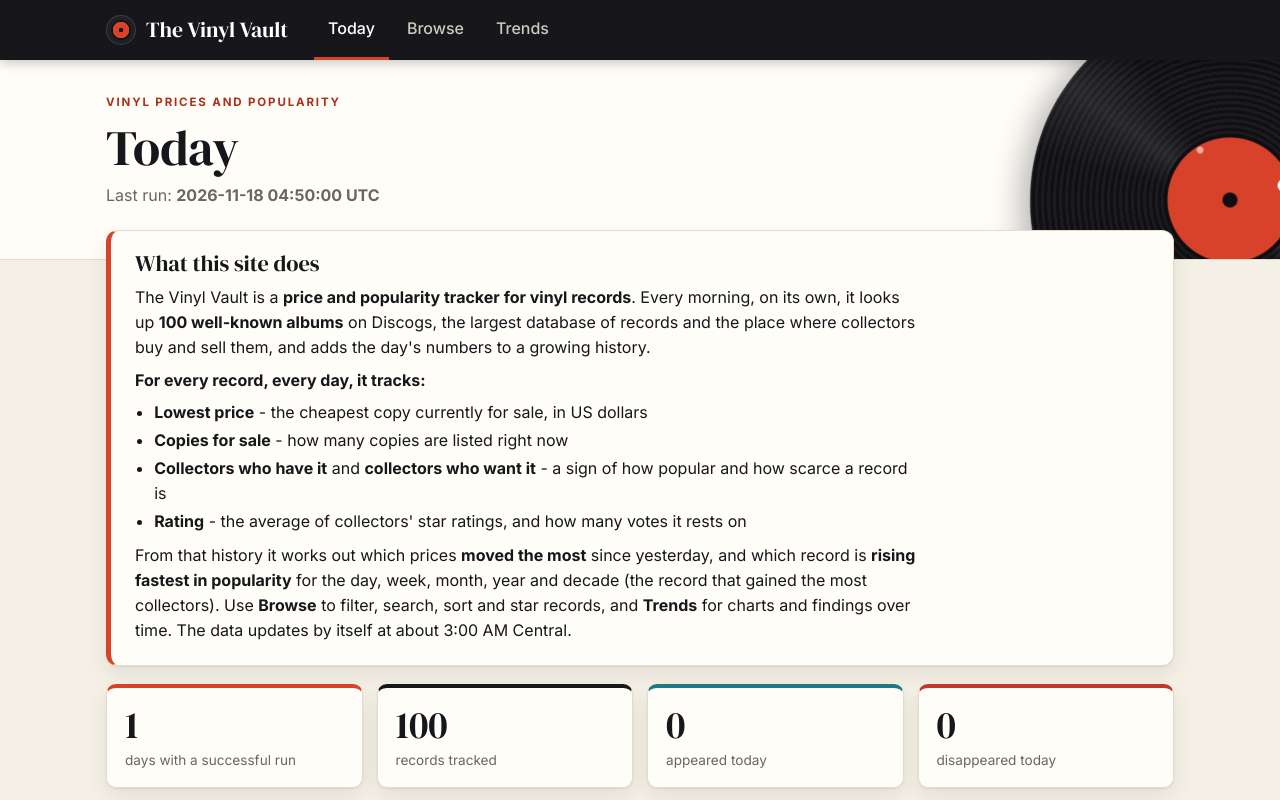
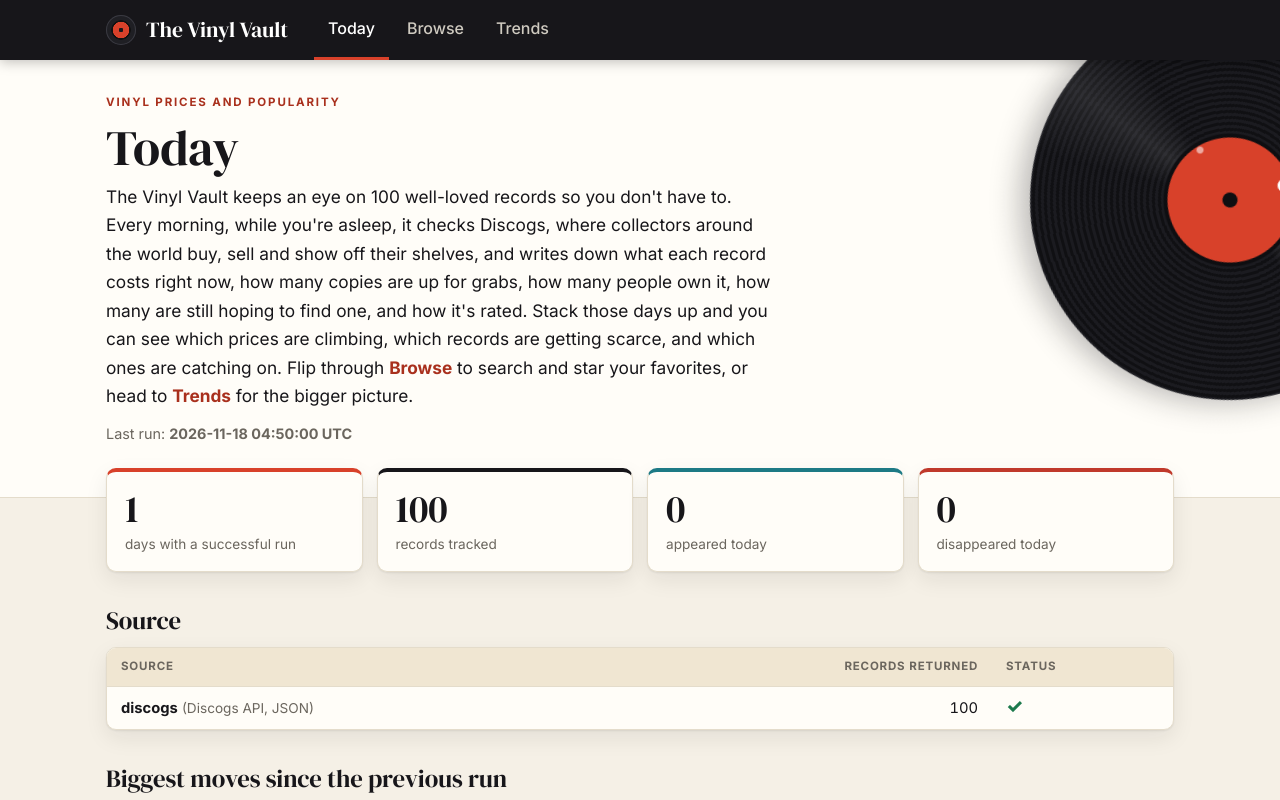
Before and after one commit to AVBrown2003/vinyl-tracker, a plain HTML site: page index.html in a window 1280 px wide. Shown: the top 800 px of the page. Drawn offline with Linux system fonts and the light colour scheme.

Commit message:
Friendlier introduction right under the title on the Today page
Co-Authored-By: Claude Sonnet 5.5 <noreply@anthropic.com>

```diff
--- a/assets/style.css
+++ b/assets/style.css
@@ -147,9 +147,7 @@ footer { color: var(--muted); font-size: .8rem; max-width: 1100px; margin: 0 aut
   section.finding { padding: 4px 14px 16px; }
 }
 
-/* the summary at the top of the first page */
-.about { background: var(--card); border: 1px solid var(--line); border-left: 5px solid var(--label); border-radius: 12px; padding: 4px 24px 14px; margin: 0 0 18px; box-shadow: var(--shadow); }
-.about h2 { margin: 16px 0 8px; font-size: 1.4rem; }
-.about p { margin: 8px 0; max-width: 78ch; }
-.about ul { margin: 6px 0 10px; padding-left: 1.2rem; max-width: 78ch; }
-.about li { margin: 3px 0; }
+/* the introduction right under the title on the first page */
+.hero .intro { max-width: 62ch; margin: 4px 0 12px; font-size: 1.08rem; line-height: 1.65; color: var(--ink); }
+.hero .intro strong { color: var(--label-dark); }
+.hero .lede { font-size: .9rem; }
--- a/index.html
+++ b/index.html
@@ -9,32 +9,22 @@
 <link rel="manifest" href="manifest.webmanifest">
 <link rel="icon" href="assets/icon-192.png">
 <link rel="apple-touch-icon" href="assets/icon-192.png">
-<link rel="stylesheet" href="assets/style.css?v=8">
-<script src="assets/common.js?v=8" defer></script>
-<script src="assets/today.js?v=8" defer></script>
+<link rel="stylesheet" href="assets/style.css?v=9">
+<script src="assets/common.js?v=9" defer></script>
+<script src="assets/today.js?v=9" defer></script>
 </head>
 <body>
 <header class="hero"><div class="wrap">
   <div class="eyebrow">Vinyl prices and popularity</div>
   <h1>Today</h1>
+  <p class="intro">The Vinyl Vault keeps an eye on <span id="about-n">100</span> well-loved records so you don't have to. Every morning, while you're asleep,
+  it checks Discogs, where collectors around the world buy, sell and show off their shelves, and writes down what each record costs right now, how many copies are
+  up for grabs, how many people own it, how many are still hoping to find one, and how it's rated. Stack those days up and you can see which prices are
+  climbing, which records are getting scarce, and which ones are catching on. Flip through <strong>Browse</strong> to search and star your favorites,
+  or head to <strong>Trends</strong> for the bigger picture.</p>
   <p class="lede">Last run: <strong id="run-time">loading...</strong></p>
 </div></header>
 <main>
-  <section class="about" aria-labelledby="about-h">
-    <h2 id="about-h">What this site does</h2>
-    <p>The Vinyl Vault is a <strong>price and popularity tracker for vinyl records</strong>. Every morning, on its own, it looks up
-    <strong><span id="about-n">100</span> well-known albums</strong> on Discogs, the largest database of records and the place where collectors buy and sell them, and adds the day's numbers to a growing history.</p>
-    <p><strong>For every record, every day, it tracks:</strong></p>
-    <ul>
-      <li><strong>Lowest price</strong> - the cheapest copy currently for sale, in US dollars</li>
-      <li><strong>Copies for sale</strong> - how many copies are listed right now</li>
-      <li><strong>Collectors who have it</strong> and <strong>collectors who want it</strong> - a sign of how popular and how scarce a record is</li>
-      <li><strong>Rating</strong> - the average of collectors' star ratings, and how many votes it rests on</li>
-    </ul>
-    <p>From that history it works out which prices <strong>moved the most</strong> since yesterday, and which record is <strong>rising fastest in popularity</strong> for the day, week, month, year and decade (the record that gained the most collectors).
-    Use <strong>Browse</strong> to filter, search, sort and star records, and <strong>Trends</strong> for charts and findings over time. The data updates by itself at about 3:00 AM Central.</p>
-  </section>
-
   <div class="cards">
     <div class="card"><div class="num" id="n-days">-</div><div class="lab">days with a successful run</div></div>
     <div class="card"><div class="num" id="n-items">-</div><div class="lab">records tracked</div></div>
--- a/sw.js
+++ b/sw.js
@@ -1,6 +1,6 @@
 // Online: always try the network (so data is fresh) and keep a copy.
 // Offline: serve the last copy, marked with an x-from-cache header so the page can say so.
-const CACHE = "vinyl-tracker-v8";
+const CACHE = "vinyl-tracker-v9";
 const SHELL = [
   "./", "index.html", "browse.html", "trends.html", "manifest.webmanifest",
   "assets/style.css", "assets/common.js", "assets/today.js", "assets/browse.js",
```
Also changed, not shown: browse.html (+3 -3 lines), trends.html (+4 -4 lines).
